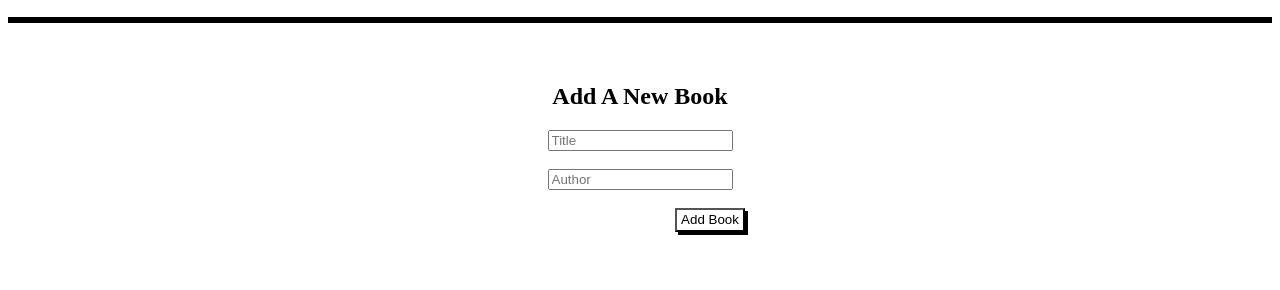
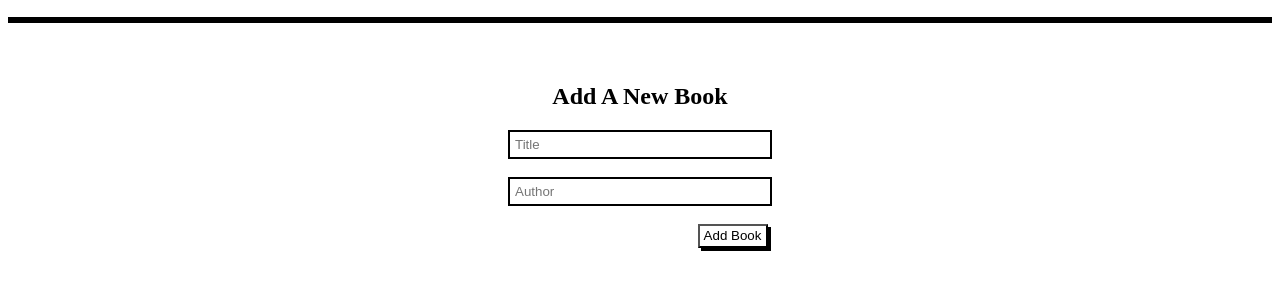
Before and after one commit to OyePriscilla/Awesome-Book, a website: page index.html in a window 1280 px wide. Shown: the part 50-340 px from the top of the page. Drawn offline with Linux system fonts and the light colour scheme.

Commit message:
Add styling to the form children elements

```diff
--- a/styles/style.css
+++ b/styles/style.css
@@ -27,8 +27,14 @@
   background-color: #fff;
 }
 
-#title #author {
-  width: 200px;
+#title {
+  width: 250px;
+  padding: 5px;
+  border: 2.5px solid;
+}
+
+#author {
+  width: 250px;
   padding: 5px;
   border: 2.5px solid;
 }
@@ -44,7 +50,7 @@
   padding: 2.5px;
   box-shadow: 3px 3px;
   background-color: #fff;
-  margin-left: 140px;
+  margin-left: 185px;
 }
 
 .header-title {
```
